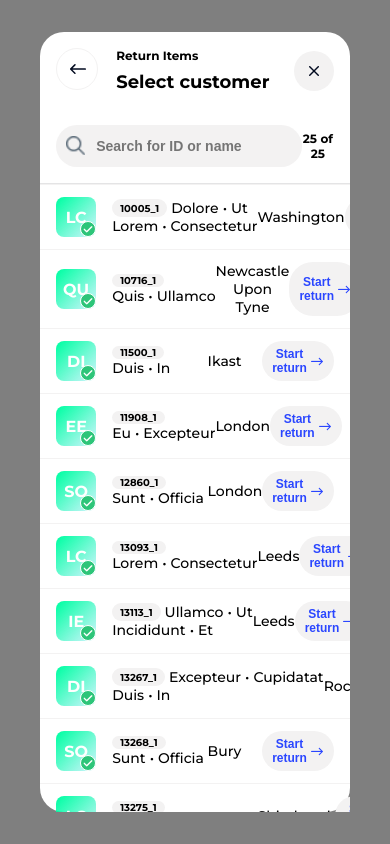
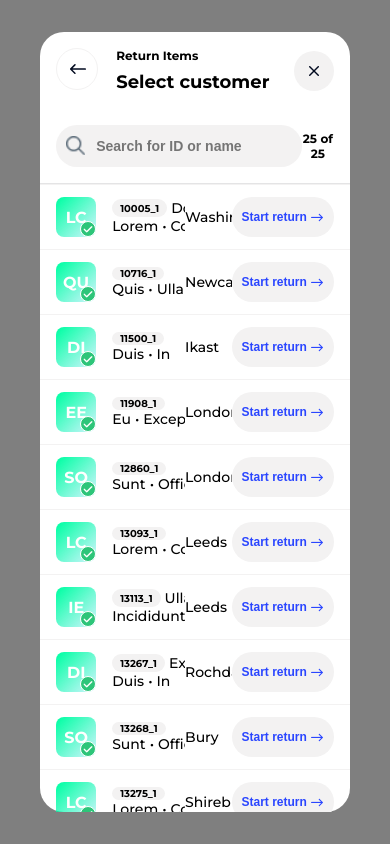
Before and after one commit to narguis/vue2-test, a Vue app: page / in a window 390 px wide. Built offline with nearby package versions, Linux system fonts and the light colour scheme.

Commit message:
fix: responsivity fix, added truncation to customer rows

```diff
--- a/src/components/ReturnItemsModal.vue
+++ b/src/components/ReturnItemsModal.vue
@@ -256,6 +256,7 @@ export default {
     #00ffa3 2.44%,
     rgba(0, 194, 255, 0.17) 100%
   );
+  flex-shrink: 0;
 }
 
 .initials-square::after {
@@ -280,6 +281,7 @@ export default {
   gap: 16px;
   align-items: center;
   width: 455px;
+  min-width: 0;
 }
 
 .customer-full-name {
@@ -332,10 +334,19 @@ export default {
   padding: 0px 10px;
   text-align: center;
   flex-wrap: nowrap;
+  flex-shrink: 0;
 }
 
 .customer-list {
   overflow: auto;
   scrollbar-width: none;
 }
+
+.customer-info,
+.location-info {
+  overflow: hidden;
+  text-overflow: ellipsis;
+  white-space: nowrap;
+  min-width: 0;
+}
 </style>
```
